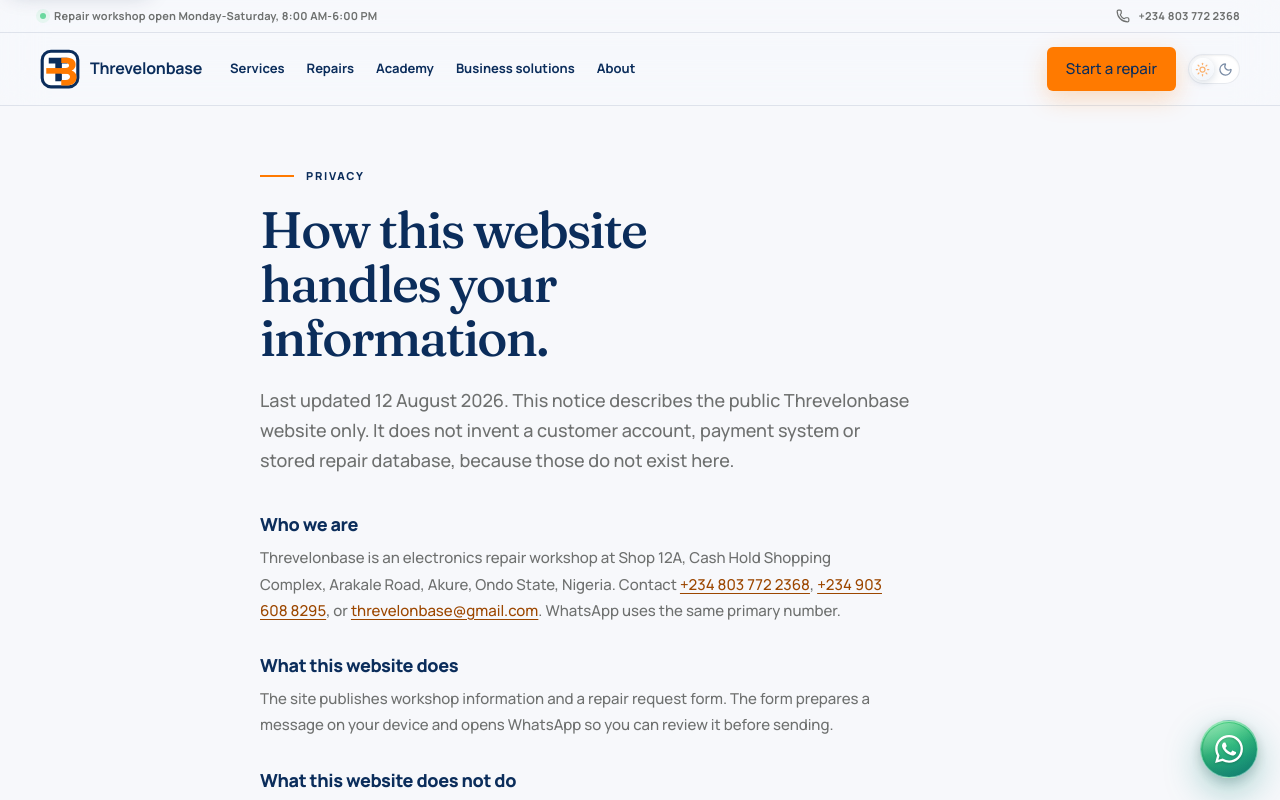
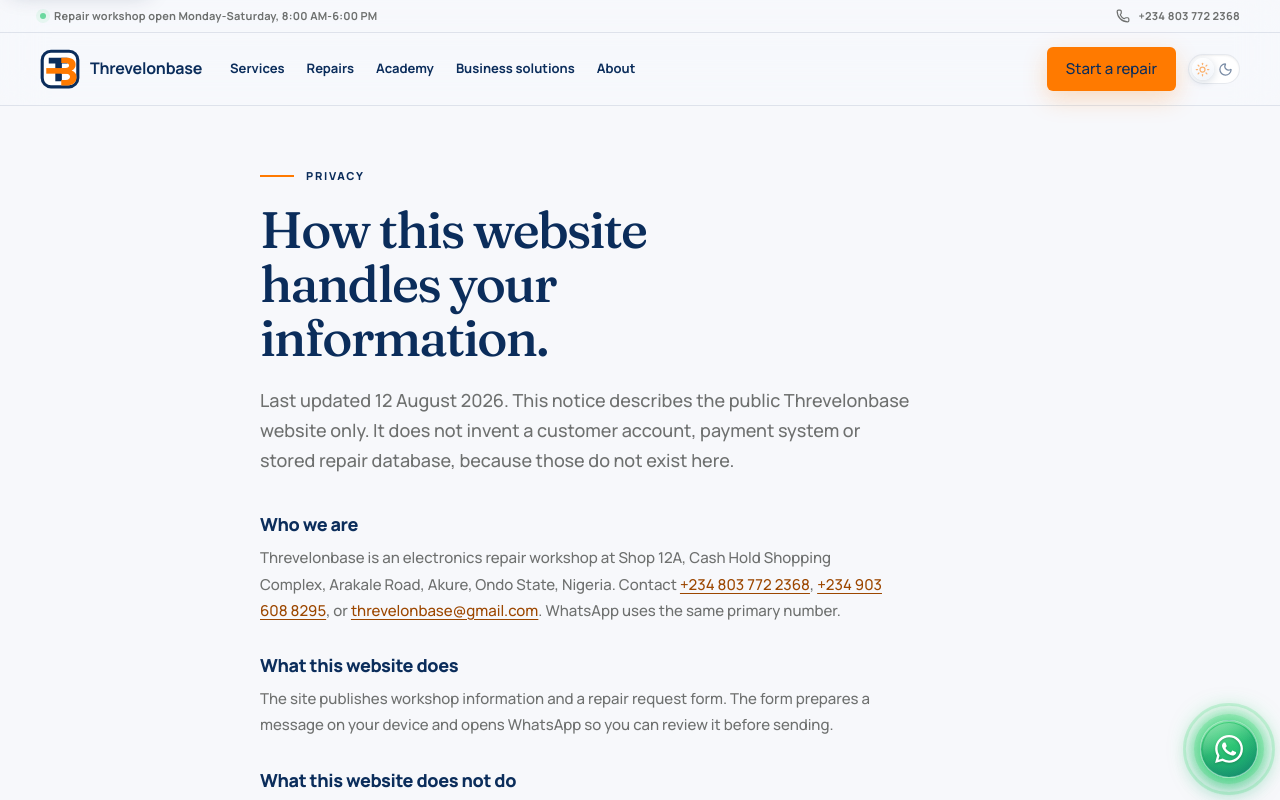
Before and after one commit to Davelummy/threvelonbase, a Next.js app: page /privacy in a window 1280 px wide. Shown: the top 800 px of the page. Built offline with nearby package versions, Linux system fonts and the light colour scheme; no server answers.

Commit message:
💄 style: free the glowing WhatsApp button from the corner
Position it with left/top only, listen for pointer moves on the
document, and keep a pulse glow so it is clearly movable.

```diff
--- a/app/components/brand/FloatingWhatsApp.tsx
+++ b/app/components/brand/FloatingWhatsApp.tsx
@@ -11,7 +11,7 @@
 import { NewTabHint, withNewTabLabel } from "../a11y/NewTabHint";
 import { WhatsAppIcon } from "./WhatsAppIcon";
 
-const DRAG_THRESHOLD_PX = 6;
+const DRAG_THRESHOLD_PX = 3;
 const chatHref = whatsappHref("Hello Threvelonbase, I would like to make an enquiry.");
 
 function viewportSize() {
@@ -19,6 +19,11 @@
     width: window.innerWidth,
     height: window.innerHeight,
   };
+}
+
+function defaultCorner(size: number): FabPosition {
+  const view = viewportSize();
+  return clampFabPosition(view.width - size - 22, view.height - size - 22, size, view.width, view.height);
 }
 
 function openChat() {
@@ -36,20 +41,27 @@
   }, [position]);
 
   useEffect(() => {
+    const el = ref.current;
+    if (!el) return;
+    const size = el.offsetWidth || 58;
     const stored = parseFabPosition(window.localStorage.getItem(FAB_STORAGE_KEY));
-    const el = ref.current;
-    if (!stored || !el) return;
     const view = viewportSize();
-    setPosition(clampFabPosition(stored.x, stored.y, el.offsetWidth, view.width, view.height));
+    const next = stored
+      ? clampFabPosition(stored.x, stored.y, size, view.width, view.height)
+      : defaultCorner(size);
+    posRef.current = next;
+    setPosition(next);
   }, []);
 
   useEffect(() => {
     function reclamp() {
+      const size = ref.current?.offsetWidth ?? 58;
+      const view = viewportSize();
       setPosition((current) => {
-        if (!current) return current;
-        const size = ref.current?.offsetWidth ?? 58;
-        const view = viewportSize();
-        return clampFabPosition(current.x, current.y, size, view.width, view.height);
+        const source = current ?? defaultCorner(size);
+        const next = clampFabPosition(source.x, source.y, size, view.width, view.height);
+        posRef.current = next;
+        return next;
       });
     }
 
@@ -68,13 +80,16 @@
 
     const el = ref.current;
     if (!el) return;
-    const rect = el.getBoundingClientRect();
+    el.setPointerCapture(event.pointerId);
+
+    const size = el.offsetWidth || 58;
+    const start = posRef.current ?? defaultCorner(size);
     const drag = {
       pointerId: event.pointerId,
       startX: event.clientX,
       startY: event.clientY,
-      origX: rect.left,
-      origY: rect.top,
+      origX: start.x,
+      origY: start.y,
       moved: false,
     };
 
@@ -88,18 +103,26 @@
       drag.moved = true;
       moveEvent.preventDefault();
       setDragging(true);
-      const size = ref.current?.offsetWidth ?? 58;
       const view = viewportSize();
-      const next = clampFabPosition(drag.origX + dx, drag.origY + dy, size, view.width, view.height);
+      const next = clampFabPosition(
+        drag.origX + dx,
+        drag.origY + dy,
+        ref.current?.offsetWidth ?? size,
+        view.width,
+        view.height,
+      );
       posRef.current = next;
       setPosition(next);
     };
 
     const onUp = (upEvent: globalThis.PointerEvent) => {
       if (upEvent.pointerId !== drag.pointerId) return;
-      window.removeEventListener("pointermove", onMove);
-      window.removeEventListener("pointerup", onUp);
-      window.removeEventListener("pointercancel", onUp);
+      document.removeEventListener("pointermove", onMove, true);
+      document.removeEventListener("pointerup", onUp, true);
+      document.removeEventListener("pointercancel", onUp, true);
+      if (el.hasPointerCapture(event.pointerId)) {
+        el.releasePointerCapture(event.pointerId);
+      }
       setDragging(false);
       if (drag.moved && posRef.current) {
         try {
@@ -112,9 +135,9 @@
       openChat();
     };
 
-    window.addEventListener("pointermove", onMove);
-    window.addEventListener("pointerup", onUp);
-    window.addEventListener("pointercancel", onUp);
+    document.addEventListener("pointermove", onMove, { capture: true, passive: false });
+    document.addEventListener("pointerup", onUp, { capture: true });
+    document.addEventListener("pointercancel", onUp, { capture: true });
   }
 
   function onKeyDown(event: KeyboardEvent<HTMLButtonElement>) {
@@ -125,7 +148,7 @@
 
   const className = [
     "floating-whatsapp",
-    position ? "is-moved" : "",
+    "is-free",
     dragging ? "is-dragging" : "",
   ]
     .filter(Boolean)
@@ -136,12 +159,22 @@
       ref={ref}
       type="button"
       className={className}
-      style={position ? { left: position.x, top: position.y } : undefined}
+      style={
+        position
+          ? {
+              left: position.x,
+              top: position.y,
+              right: "auto",
+              bottom: "auto",
+            }
+          : undefined
+      }
       aria-label={withNewTabLabel("Chat with Threvelonbase on WhatsApp")}
       title="Drag to move. Tap to chat on WhatsApp."
       onPointerDown={onPointerDown}
       onKeyDown={onKeyDown}
     >
+      <span className="floating-whatsapp-glow" aria-hidden="true" />
       <span className="floating-whatsapp-glass" aria-hidden="true" />
       <WhatsAppIcon size={28} className="floating-whatsapp-icon" />
       <NewTabHint />
--- a/app/globals.css
+++ b/app/globals.css
@@ -1058,9 +1058,11 @@
   --wa-green: #25d366;
   --wa-green-deep: #128c7e;
   position: fixed;
-  z-index: 30;
-  right: max(22px, env(safe-area-inset-right, 0px));
-  bottom: max(22px, env(safe-area-inset-bottom, 0px));
+  z-index: 80;
+  left: max(8px, calc(100vw - 80px));
+  top: max(8px, calc(100dvh - 80px));
+  right: auto;
+  bottom: auto;
   width: 58px;
   height: 58px;
   display: grid;
@@ -1079,15 +1081,16 @@
   background:
     linear-gradient(145deg, rgba(255, 255, 255, 0.28) 0%, rgba(255, 255, 255, 0.06) 42%, rgba(18, 140, 126, 0.35) 100%),
     linear-gradient(160deg, var(--wa-green) 0%, var(--wa-green-deep) 100%);
-  border: 1px solid rgba(255, 255, 255, 0.38);
+  border: 1px solid rgba(255, 255, 255, 0.55);
   box-shadow:
-    0 14px 36px rgba(18, 140, 126, 0.38),
-    0 4px 12px rgba(0, 0, 0, 0.18),
+    0 0 0 6px rgba(37, 211, 102, 0.2),
+    0 0 22px 8px rgba(37, 211, 102, 0.55),
+    0 10px 28px rgba(18, 140, 126, 0.4),
     inset 0 1px 0 rgba(255, 255, 255, 0.45),
     inset 0 -8px 18px rgba(0, 0, 0, 0.12);
   backdrop-filter: blur(14px) saturate(1.35);
   -webkit-backdrop-filter: blur(14px) saturate(1.35);
-  transition: transform .25s ease, box-shadow .25s ease, border-color .25s ease;
+  transition: box-shadow .25s ease, border-color .25s ease;
 }
 .floating-whatsapp-glass {
   position: absolute;
@@ -1103,66 +1106,57 @@
   filter: drop-shadow(0 1px 1px rgba(0, 0, 0, 0.2));
   transition: transform .25s ease;
 }
+.floating-whatsapp-glow {
+  position: absolute;
+  inset: -10px;
+  border-radius: 50%;
+  background: radial-gradient(circle, rgba(37, 211, 102, 0.55) 0%, rgba(37, 211, 102, 0.12) 55%, transparent 72%);
+  pointer-events: none;
+  z-index: -1;
+  animation: wa-glow-breathe 1.7s ease-in-out infinite;
+}
 .floating-whatsapp::before,
 .floating-whatsapp::after {
   content: "";
   position: absolute;
-  inset: 0;
+  inset: -4px;
   border-radius: 50%;
-  border: 2px solid rgba(37, 211, 102, 0.55);
-  opacity: 0;
+  border: 2px solid rgba(37, 211, 102, 0.7);
+  opacity: 0.85;
   transform: scale(1);
   pointer-events: none;
   z-index: -1;
+  animation: wa-pulse-ring 1.8s ease-out infinite;
 }
-.floating-whatsapp:hover {
-  transform: translateY(-4px) scale(1.06);
-  border-color: rgba(255, 255, 255, 0.55);
-  box-shadow:
-    0 18px 44px rgba(18, 140, 126, 0.48),
-    0 6px 16px rgba(0, 0, 0, 0.2),
-    inset 0 1px 0 rgba(255, 255, 255, 0.55),
-    inset 0 -8px 18px rgba(0, 0, 0, 0.1);
-}
-.floating-whatsapp:hover .floating-whatsapp-icon {
-  transform: scale(1.06);
-}
-.floating-whatsapp:hover::before {
-  animation: wa-pulse-ring 1.45s ease-out infinite;
-}
-.floating-whatsapp:hover::after {
-  animation: wa-pulse-ring 1.45s ease-out 0.45s infinite;
+.floating-whatsapp::after {
+  animation-delay: 0.7s;
 }
 .floating-whatsapp:focus-visible {
   outline: 3px solid var(--orange);
   outline-offset: 4px;
 }
-.floating-whatsapp.is-moved {
-  right: auto;
-  bottom: auto;
-}
 .floating-whatsapp.is-dragging {
-  z-index: 50;
+  z-index: 90;
   cursor: grabbing;
   transition: none;
-  transform: none;
-}
-.floating-whatsapp.is-dragging .floating-whatsapp-icon {
-  transform: none;
 }
 @keyframes wa-pulse-ring {
   0% {
-    opacity: 0.7;
+    opacity: 0.75;
     transform: scale(1);
   }
   70% {
     opacity: 0;
-    transform: scale(1.55);
+    transform: scale(1.7);
   }
   100% {
     opacity: 0;
-    transform: scale(1.55);
+    transform: scale(1.7);
   }
+}
+@keyframes wa-glow-breathe {
+  0%, 100% { opacity: 0.7; transform: scale(0.92); }
+  50% { opacity: 1; transform: scale(1.08); }
 }
 
 .service-intro, .process, .commerce, .business, .faq, .contact { border-top: 1px solid var(--section-border); }
@@ -1319,8 +1313,6 @@
   .footer-bottom { flex-direction: column; align-items: flex-start; }
   .footer-values { text-align: left; }
   .floating-whatsapp {
-    right: max(17px, env(safe-area-inset-right, 0px));
-    bottom: max(17px, env(safe-area-inset-bottom, 0px));
     width: 54px;
     height: 54px;
   }
```
Also changed, not shown: 1 other file (tests, documents, lock files or other folders).
